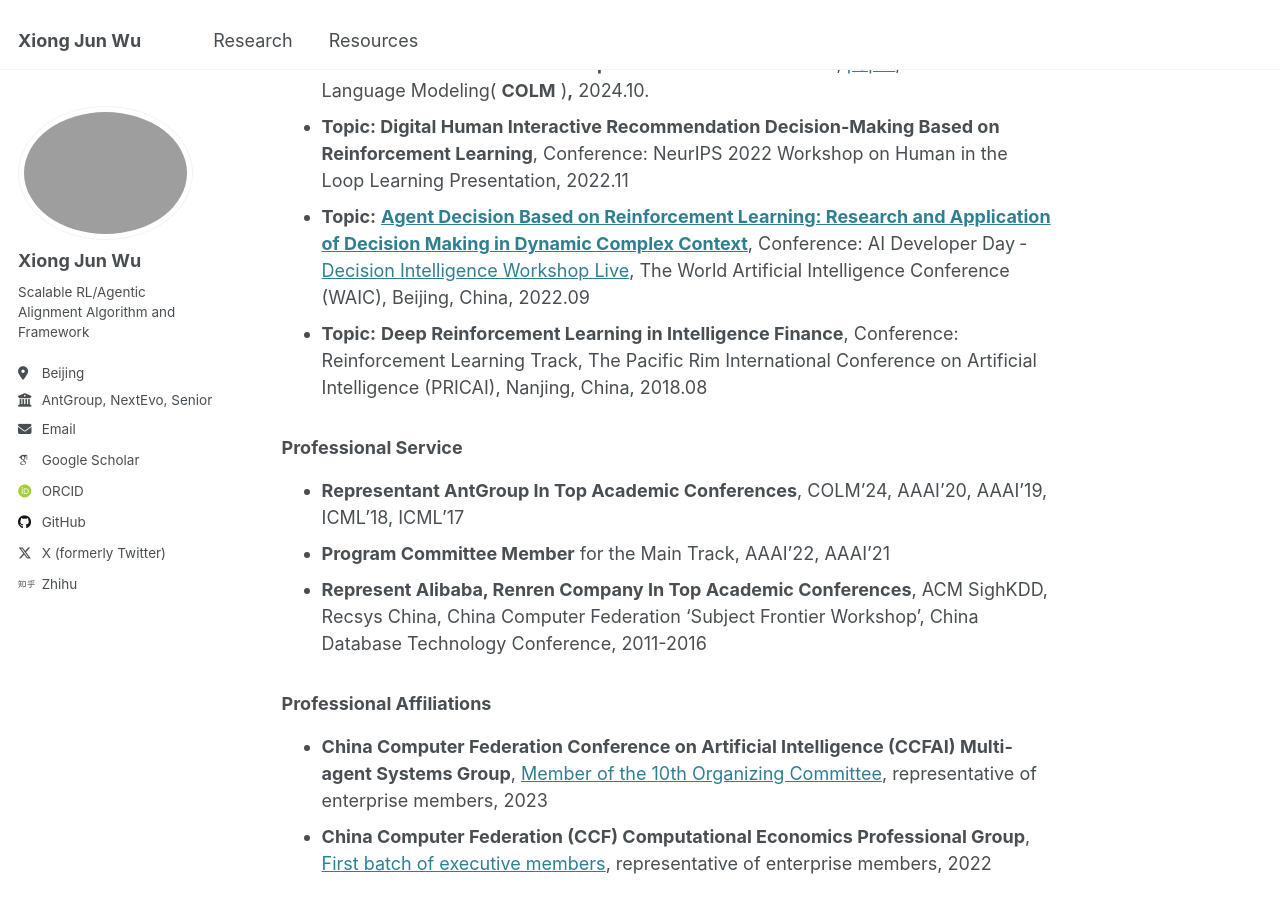
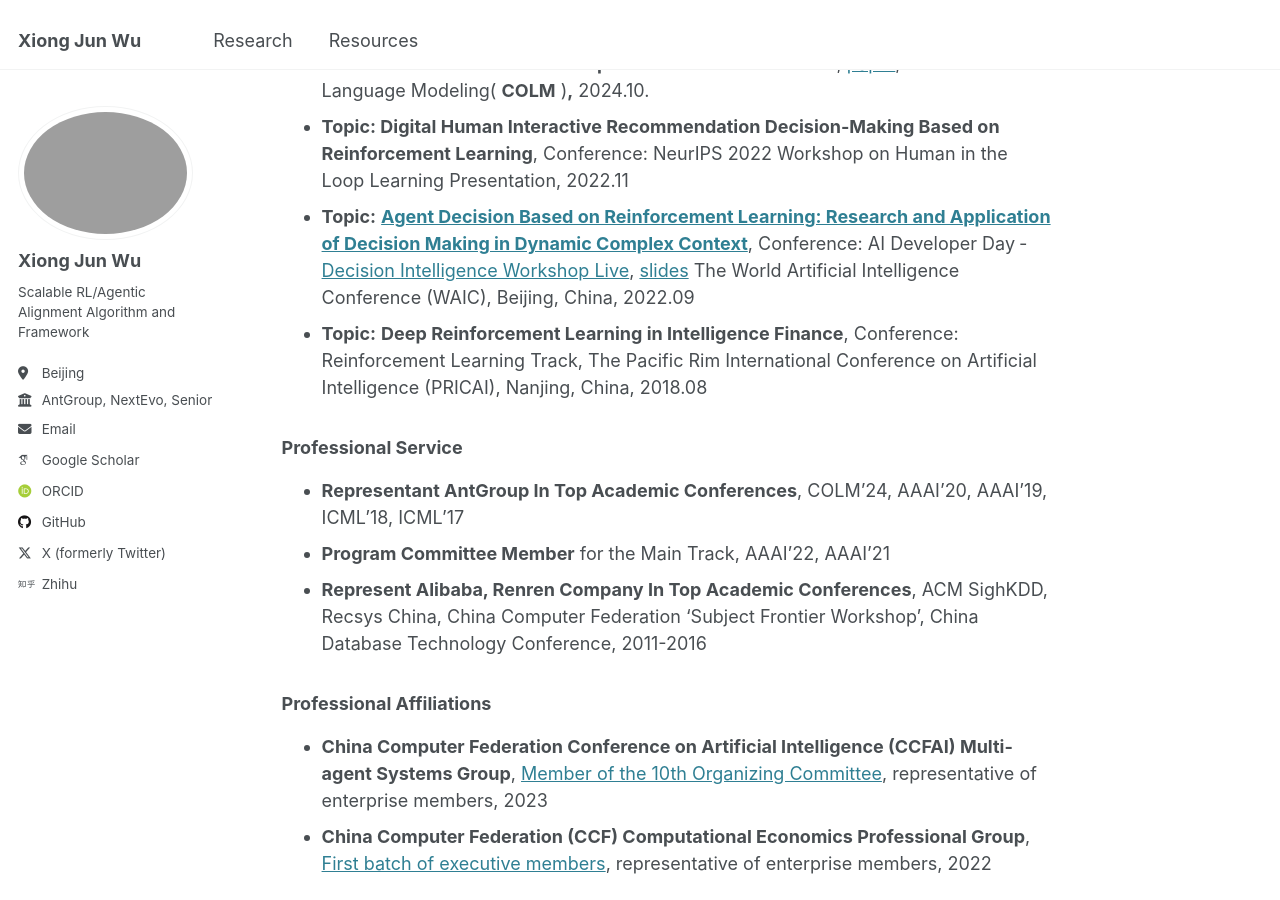
Before and after one commit to junwuxgi/junwuxgi.github.io, a Jekyll site: the page built from _pages/about.md, in a window 1280 px wide and 900 px high, scrolled down 537 px. Built offline with Jekyll 4.4.1, drawn with Linux system fonts in a browser that asks for light colours; some web fonts are replaced.

```diff
--- a/_pages/about.md
+++ b/_pages/about.md
@@ -19,7 +19,7 @@ redirect_from:
 
 * **Hummer: Towards Limited Competitive Preference Dataset**, [paper](https://openreview.net/pdf?id=aKwQPRjdGa), Conference on Language Modeling( **COLM** )**,** 2024.10.
 * **Topic: Digital Human Interactive Recommendation Decision‑Making Based on Reinforcement Learning**, Conference: NeurIPS 2022 Workshop on Human in the Loop Learning Presentation, 2022.11
-* **Topic:** **[Agent Decision Based on Reinforcement Learning: Research and Application of Decision Making in Dynamic Complex Context](https://www.bilibili.com/video/BV1Fe411M732/)**, Conference: AI Developer Day ‑ [Decision Intelligence Workshop Live](http://rlchina.org/topic/548), The World Artificial Intelligence Conference (WAIC), Beijing, China, 2022.09
+* **Topic:** **[Agent Decision Based on Reinforcement Learning: Research and Application of Decision Making in Dynamic Complex Context](https://www.bilibili.com/video/BV1Fe411M732/)**, Conference: AI Developer Day ‑ [Decision Intelligence Workshop Live](http://rlchina.org/topic/548), [slides](files/熊君武-AntGroup-WAIC-2022-09.pdf) The World Artificial Intelligence Conference (WAIC), Beijing, China, 2022.09
 * **Topic:** **Deep Reinforcement Learning in Intelligence Finance**, Conference: Reinforcement Learning Track, The Pacific Rim International Conference on Artificial Intelligence (PRICAI), Nanjing, China, 2018.08
 
 ### **Professional** Service
@@ -69,7 +69,7 @@ redirect_from:
 
 ### **Deep Reinforcement Learning**
 
-* Tan, Xiaoyu and Qu, Chao and **Xiong, Junwu** and Zhang, James and Qiu, Xihe and Jin, Yaochu,Model-Based Off-Policy Deep Reinforcement Learning With Model-Embedding, **IEEE Transactions on Emerging Topics in Computational Intelligence** , [paper](https://ieeexplore.ieee.org/abstract/document/10463525), 202403.
+* Tan, Xiaoyu and Qu, Chao and **Xiong, Junwu** and Zhang, James and Qiu, Xihe and Jin, Yaochu,Model-Based Off-Policy Deep Reinforcement Learning With Model-Embedding, **IEEE Transactions on Emerging Topics in Computational Intelligence**, [paper](https://ieeexplore.ieee.org/abstract/document/10463525), 202403.
 * Chenchen Li, Xiang Yan, Xiaotie Deng, Yuan Qi, Wei Chu, Le Song, Junlong Qiao, Jianshan He, and  **Junwu Xiong** . Reinforcement learning for uplift modeling, [paper](https://arxiv.org/abs/1811.10158), 2018.
 
 ### **Deep Learning**
```
Also changed, not shown: 2 other files.
